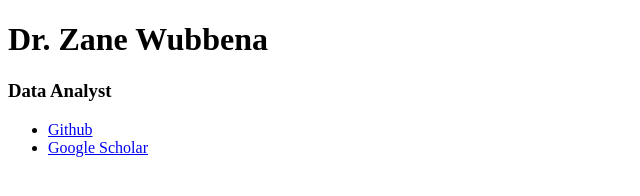
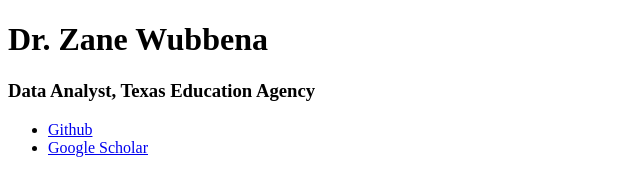
Before and after one commit to zwubbena/zanewubbena.github.io, a plain HTML site: page index.html in a window 1280 px wide. Shown: the whole page, without its empty margins (0-640 px from the left). Drawn offline with Linux system fonts and the light colour scheme.

Commit message:
Update index.html

```diff
--- a/index.html
+++ b/index.html
@@ -6,7 +6,7 @@
 
   <body>
 	<h1>Dr. Zane Wubbena</h1>
-	<h3>Data Analyst</h3>
+	<h3>Data Analyst, Texas Education Agency</h3>
 
 	<ul>
     	  <li><a href="https://github.com/zwubbena">Github</a></li>
```
